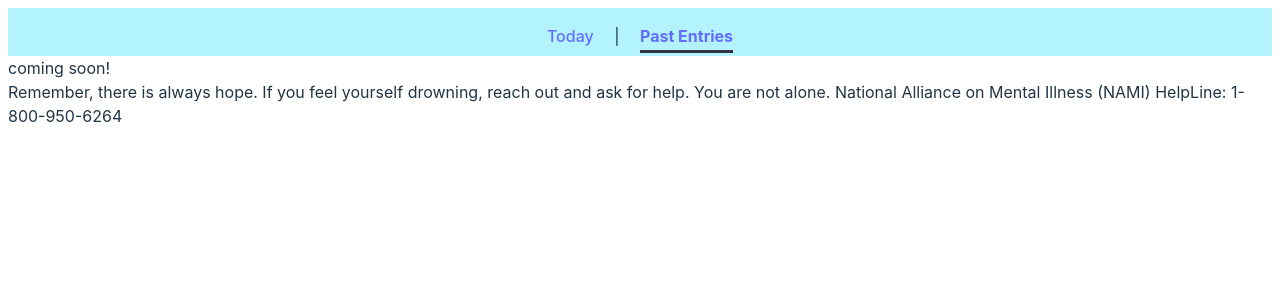
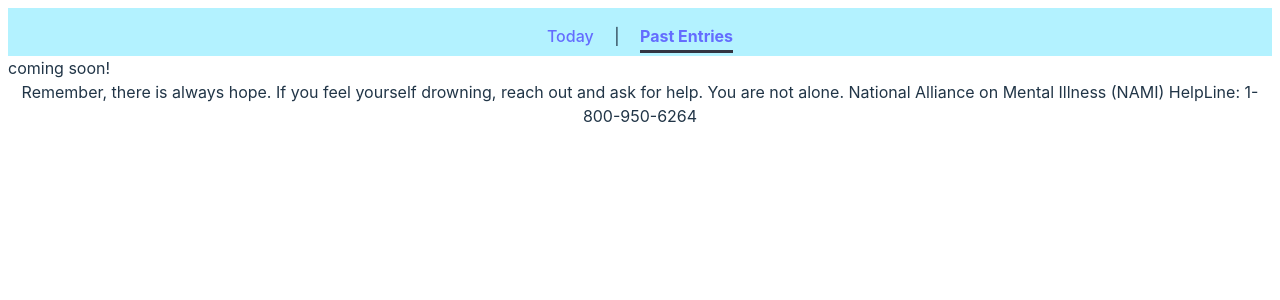
Before and after one commit to jase-d-ace/openai-ikigai-journaling, a React (Vite) app in the folder mental_health_frontend/: page /historical in a window 1280 px wide. Shown: the top 300 px of the page. Built offline with nearby package versions, Linux system fonts and the light colour scheme.

Commit message:
quick style for footer

```diff
--- a/mental_health_frontend/src/App.css
+++ b/mental_health_frontend/src/App.css
@@ -9,3 +9,7 @@
         align-items: center;
     }
 }
+
+.footer {
+    text-align: center;
+}
```
